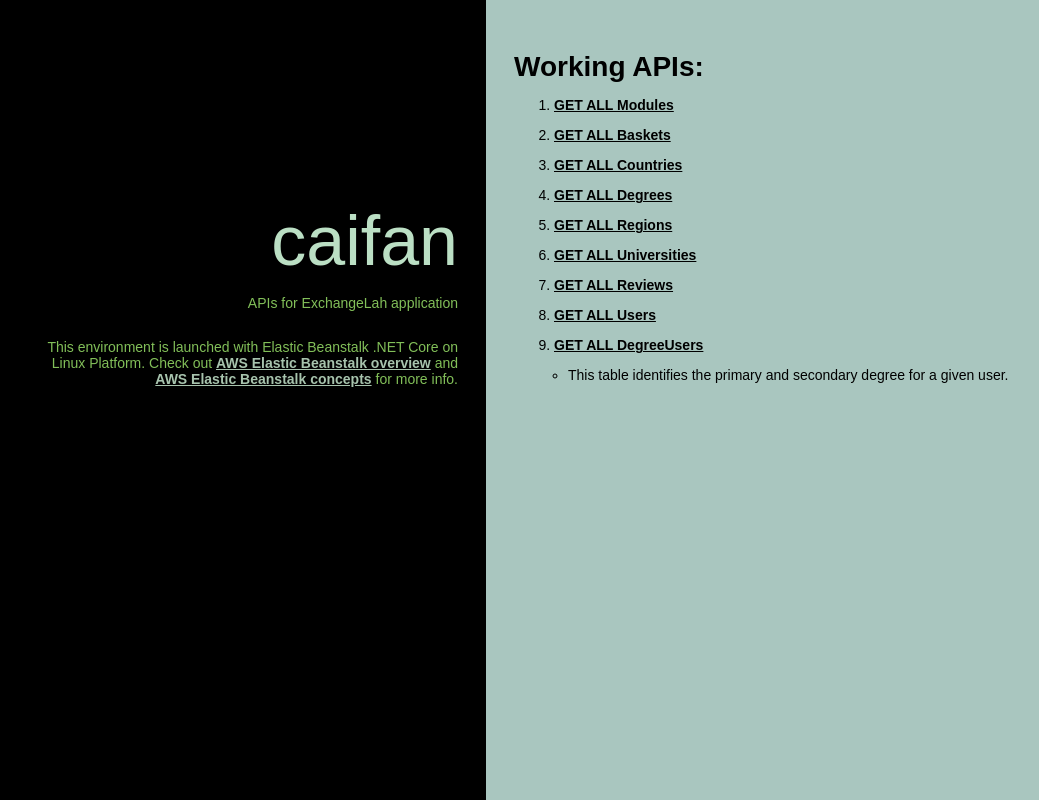
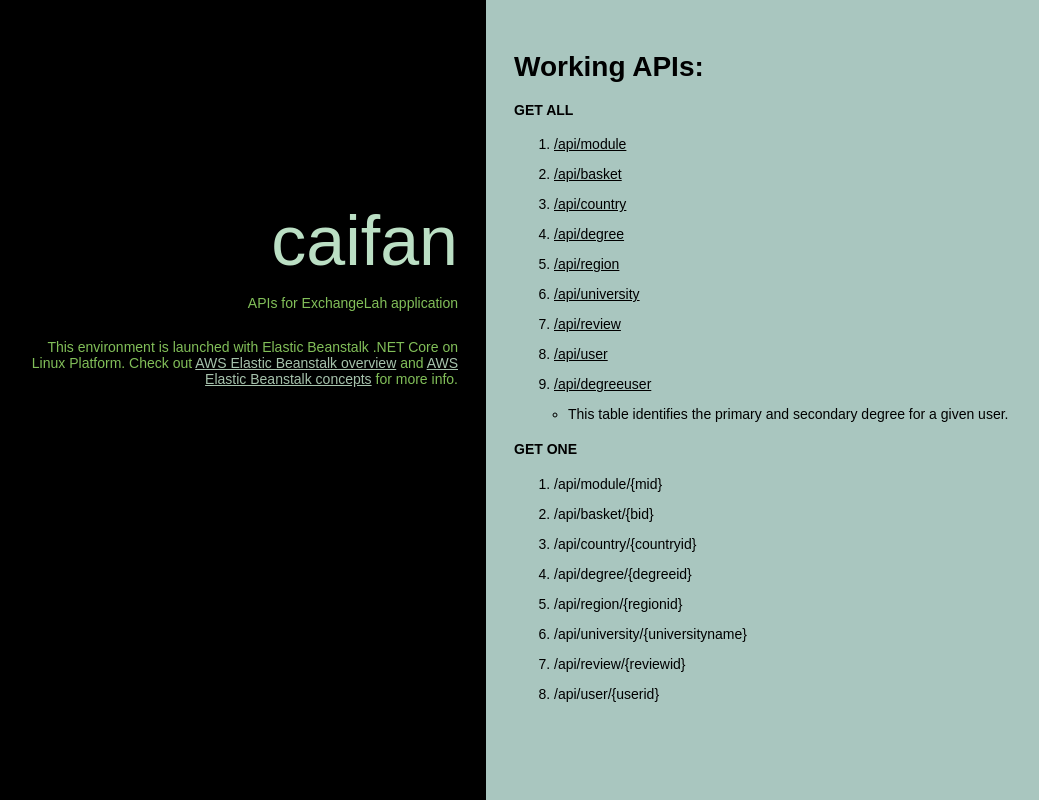
Before and after one commit to k3ithloh/Caifan, a plain HTML site: page wwwroot/index.html in a window 1280 px wide. Shown: the whole page, without its empty margins (154-1193 px from the left). Drawn offline with Linux system fonts and the light colour scheme.

Commit message:
add GET ONE apis to landing page

```diff
--- a/wwwroot/index.html
+++ b/wwwroot/index.html
@@ -25,7 +25,7 @@
       }
       a {
         color: #000000;
-        font-weight: bolder;
+        font-weight: normal;
       }
       .textColumn, .linksColumn {
         padding: 2em;
@@ -89,17 +89,29 @@
     </div>
     <div class="linksColumn">
       <h2>Working APIs:</h2>
+      <h4>GET ALL</h4>
       <ol>
-        <li><a href="/api/module">GET ALL Modules</a></li>
-        <li><a href="/api/basket">GET ALL Baskets</a></li>
-        <li><a href="/api/country">GET ALL Countries</a></li>
-        <li><a href="/api/degree">GET ALL Degrees</a></li>
-        <li><a href="/api/region">GET ALL Regions</a></li>
-        <li><a href="/api/university">GET ALL Universities</a></li>
-        <li><a href="/api/review">GET ALL Reviews</a></li>
-        <li><a href="/api/user">GET ALL Users</a></li>
-        <li><a href="/api/degreeuser">GET ALL DegreeUsers</a></li>
-        <ul><li>This table identifies the primary and secondary degree for a given user.</li></ul>
+        <li><a href="/api/module">/api/module</a></li>
+        <li><a href="/api/basket">/api/basket</a></li>
+        <li><a href="/api/country">/api/country</a></li>
+        <li><a href="/api/degree">/api/degree</a></li>
+        <li><a href="/api/region">/api/region</a></li>
+        <li><a href="/api/university">/api/university</a></li>
+        <li><a href="/api/review">/api/review</a></li>
+        <li><a href="/api/user">/api/user</a></li>
+        <li><a href="/api/degreeuser">/api/degreeuser</a></li>
+          <ul><li>This table identifies the primary and secondary degree for a given user.</li></ul>
+      </ol>
+      <h4>GET ONE</h4>
+      <ol>
+        <li>/api/module/{mid}</li>
+        <li>/api/basket/{bid}</li>
+        <li>/api/country/{countryid}</li>
+        <li>/api/degree/{degreeid}</li>
+        <li>/api/region/{regionid}</li>
+        <li>/api/university/{universityname}</li>
+        <li>/api/review/{reviewid}</li>
+        <li>/api/user/{userid}</li>
       </ol>
     </div>
   </body>
```
